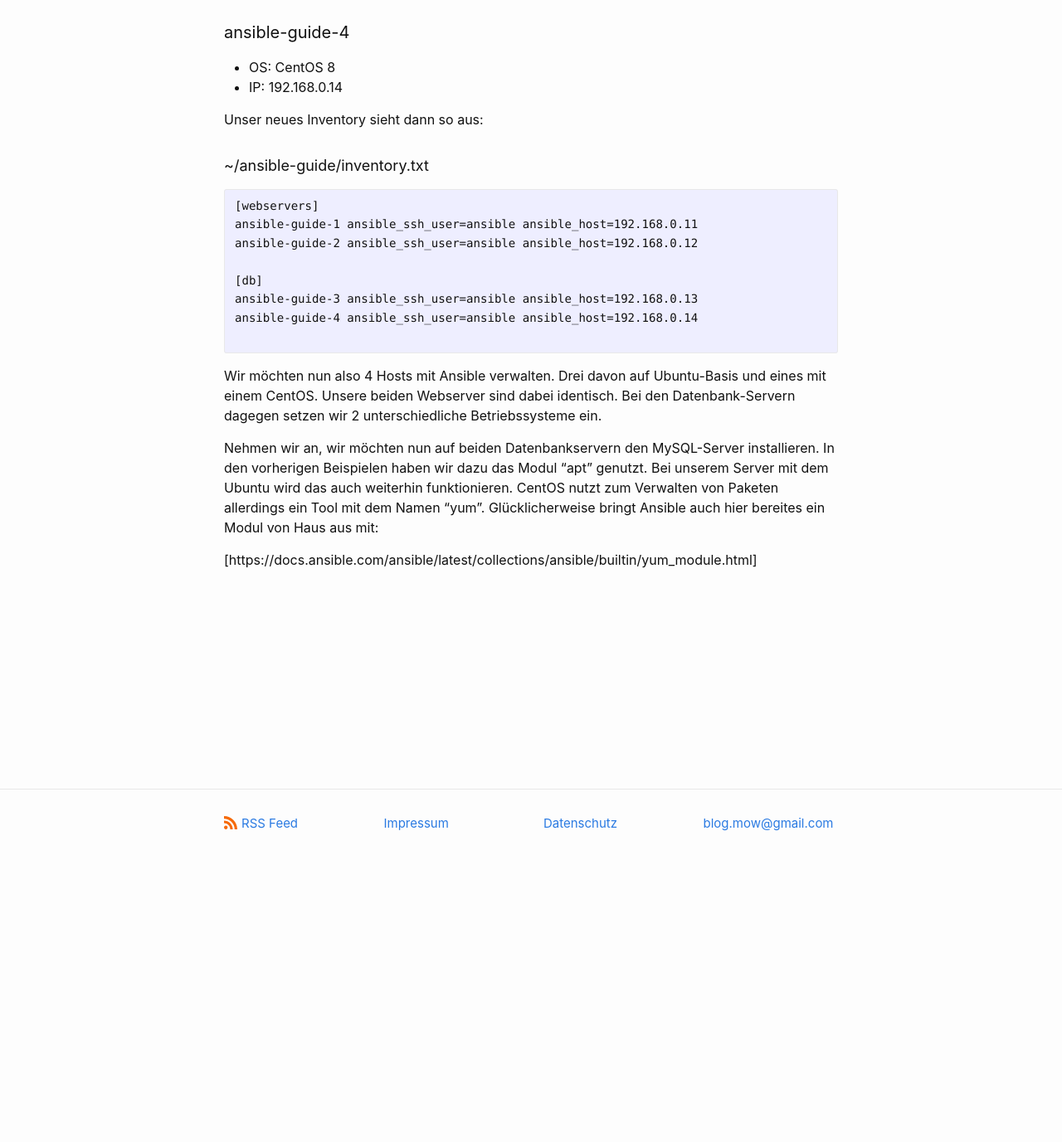
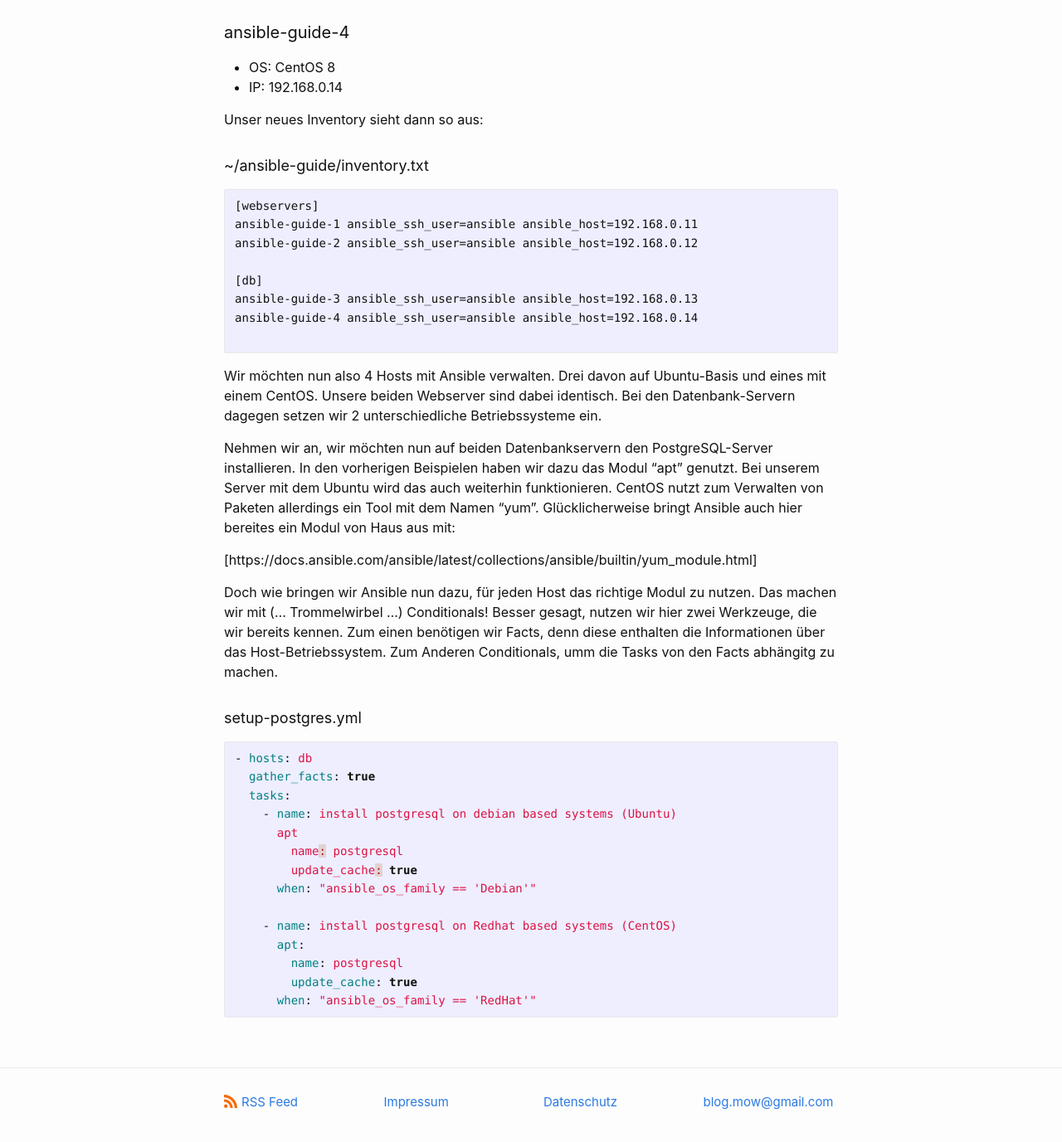
Before and after one commit to dermow/staging, a Jekyll site: the page built from _posts/2021-04-01-ansible-guide-9.markdown, in a window 1280 px wide and 1400 px high, scrolled down 336 px. Shown: the top 1377 px of the window at 83% size. Built offline with Jekyll 4.4.1, drawn with Linux system fonts in a browser that asks for light colours; comment, search, counter and statistics services are not loaded.

Commit message:
Update 2021-04-01-ansible-guide-9.markdown

````diff
--- a/_posts/2021-04-01-ansible-guide-9.markdown
+++ b/_posts/2021-04-01-ansible-guide-9.markdown
@@ -30,6 +30,27 @@ ansible-guide-4 ansible_ssh_user=ansible ansible_host=192.168.0.14
 Wir möchten nun also 4 Hosts mit Ansible verwalten. Drei davon auf Ubuntu-Basis und eines mit einem CentOS. Unsere beiden Webserver sind dabei identisch. Bei
 den Datenbank-Servern dagegen setzen wir 2 unterschiedliche Betriebssysteme ein.
 
-Nehmen wir an, wir möchten nun auf beiden Datenbankservern den MySQL-Server installieren. In den vorherigen Beispielen haben wir dazu das Modul "apt" genutzt. Bei unserem Server mit dem Ubuntu wird das auch weiterhin funktionieren. CentOS nutzt zum Verwalten von Paketen allerdings ein Tool mit dem Namen "yum". Glücklicherweise bringt Ansible auch hier bereites ein Modul von Haus aus mit:
+Nehmen wir an, wir möchten nun auf beiden Datenbankservern den PostgreSQL-Server installieren. In den vorherigen Beispielen haben wir dazu das Modul "apt" genutzt. Bei unserem Server mit dem Ubuntu wird das auch weiterhin funktionieren. CentOS nutzt zum Verwalten von Paketen allerdings ein Tool mit dem Namen "yum". Glücklicherweise bringt Ansible auch hier bereites ein Modul von Haus aus mit:
 
 [https://docs.ansible.com/ansible/latest/collections/ansible/builtin/yum_module.html]
+
+Doch wie bringen wir Ansible nun dazu, für jeden Host das richtige Modul zu nutzen. Das machen wir mit (... Trommelwirbel ...) Conditionals!
+Besser gesagt, nutzen wir hier zwei Werkzeuge, die wir bereits kennen. Zum einen benötigen wir Facts, denn diese enthalten die Informationen über das Host-Betriebssystem. Zum Anderen Conditionals, umm die Tasks von den Facts abhängitg zu machen.
+
+##### setup-postgres.yml
+```yaml
+- hosts: db
+  gather_facts: true
+  tasks:
+    - name: install postgresql on debian based systems (Ubuntu)
+      apt
+        name: postgresql
+        update_cache: true
+      when: "ansible_os_family == 'Debian'"
+
+    - name: install postgresql on Redhat based systems (CentOS)
+      apt:
+        name: postgresql
+        update_cache: true
+      when: "ansible_os_family == 'RedHat'"
+```
````
